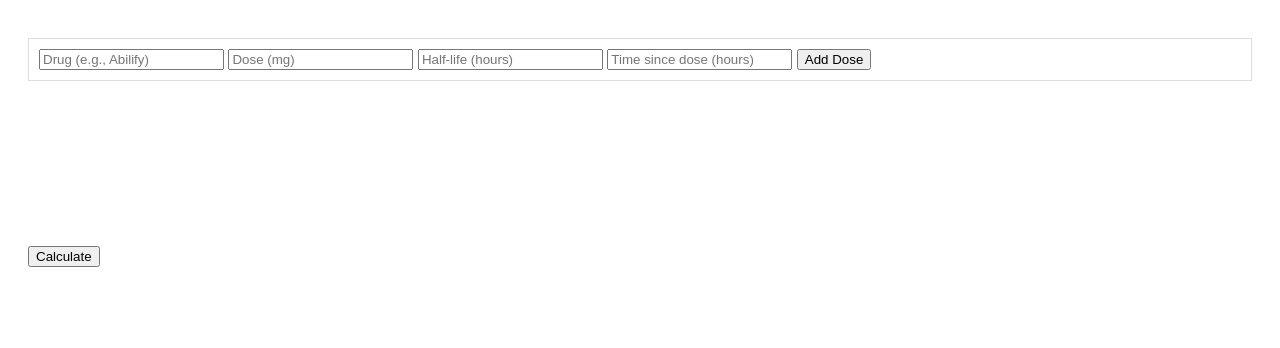
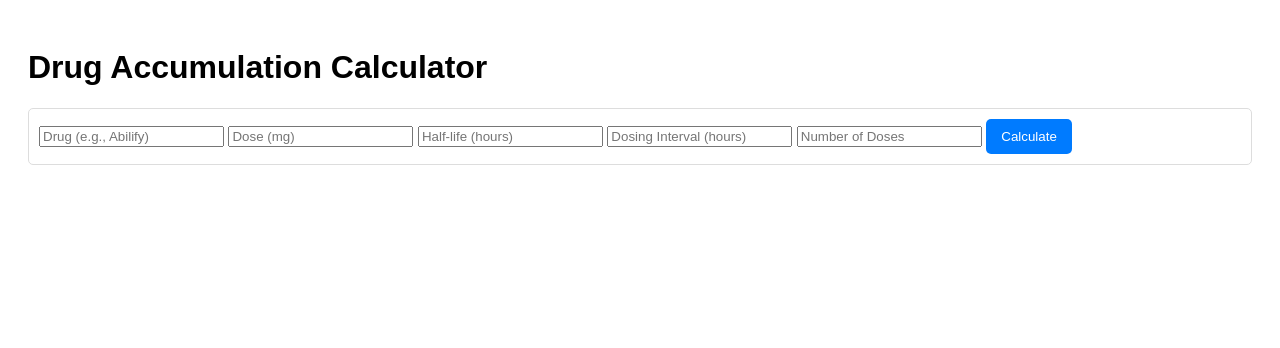
Before and after one commit to llDarkShine/llDarkShine.github.io, a plain HTML site: page index.html in a window 1280 px wide. Drawn offline with nearby package versions, Linux system fonts and the light colour scheme.

Commit message:
Add files via upload

```diff
--- a/index.html
+++ b/index.html
@@ -1,75 +1,82 @@
 <!DOCTYPE html>
 <html>
 <head>
-  <title>Drug Half-Life Calculator</title>
+  <title>Drug Accumulation Calculator</title>
   <script src="https://cdn.jsdelivr.net/npm/chart.js"></script>
   <style>
-    body { font-family: Arial; padding: 20px; }
-    .dose-input { margin: 10px 0; padding: 10px; border: 1px solid #ddd; }
+    body { font-family: Arial, sans-serif; padding: 20px; }
+    .dose-input { margin: 10px 0; padding: 10px; border: 1px solid #ddd; border-radius: 5px; }
+    #doseList { margin: 20px 0; }
     #chart { margin-top: 20px; }
+    button { padding: 10px 15px; background: #007bff; color: white; border: none; border-radius: 5px; cursor: pointer; }
+    button:hover { background: #0056b3; }
   </style>
 </head>
 <body>
+  <h1>Drug Accumulation Calculator</h1>
   <div class="dose-input">
     <input type="text" id="drug" placeholder="Drug (e.g., Abilify)">
     <input type="number" id="dose" placeholder="Dose (mg)" step="0.1">
     <input type="number" id="halfLife" placeholder="Half-life (hours)">
-    <input type="number" id="timeSinceDose" placeholder="Time since dose (hours)">
-    <button onclick="addDose()">Add Dose</button>
+    <input type="number" id="interval" placeholder="Dosing Interval (hours)">
+    <input type="number" id="numDoses" placeholder="Number of Doses">
+    <button onclick="calculate()">Calculate</button>
   </div>
 
-  <div id="doseList"></div>
-  <button onclick="calculate()">Calculate</button>
   <canvas id="chart"></canvas>
 
   <script>
-    let doses = [];
     let chart = null;
 
-    function addDose() {
+    // Calculate and plot the drug concentration over time
+    function calculate() {
       const drug = document.getElementById('drug').value;
       const dose = parseFloat(document.getElementById('dose').value);
       const halfLife = parseFloat(document.getElementById('halfLife').value);
-      const timeSinceDose = parseFloat(document.getElementById('timeSinceDose').value);
+      const interval = parseFloat(document.getElementById('interval').value);
+      const numDoses = parseInt(document.getElementById('numDoses').value);
 
-      doses.push({ drug, dose, halfLife, timeSinceDose });
-      updateDoseList();
-    }
+      if (!drug || isNaN(dose) || isNaN(halfLife) || isNaN(interval) || isNaN(numDoses)) {
+        alert("Please fill in all fields correctly.");
+        return;
+      }
 
-    function calculate() {
-      const timePoints = Array.from({ length: 168 }, (_, i) => i); // 7 days
-      const concentrations = timePoints.map(t =>
-        doses.reduce((sum, dose) => {
-          const totalTime = dose.timeSinceDose + t;
-          return totalTime >= 0 ?
-            sum + dose.dose * Math.pow(0.5, totalTime / dose.halfLife) :
-            sum;
-        }, 0)
-      );
+      const eliminationConstant = Math.log(2) / halfLife; // k = ln(2) / t½
+      const timePoints = Array.from({ length: interval * numDoses }, (_, i) => i); // Time points in hours
+      const concentrations = new Array(timePoints.length).fill(0);
 
+      // Simulate each dose and its contribution to the concentration over time
+      for (let doseNum = 0; doseNum < numDoses; doseNum++) {
+        const doseTime = doseNum * interval; // Time when this dose is administered
+        for (let t = 0; t < timePoints.length; t++) {
+          if (timePoints[t] >= doseTime) {
+            const timeSinceDose = timePoints[t] - doseTime;
+            concentrations[t] += dose * Math.exp(-eliminationConstant * timeSinceDose);
+          }
+        }
+      }
+
+      // Plot the results
       if (chart) chart.destroy();
-      chart = new Chart(document.getElementById('chart'), {
+      const ctx = document.getElementById('chart').getContext('2d');
+      chart = new Chart(ctx, {
         type: 'line',
         data: {
-          labels: timePoints.map(t => `${Math.floor(t/24)}d ${t%24}h`),
+          labels: timePoints.map(t => `${Math.floor(t / 24)}d ${t % 24}h`),
           datasets: [{
-            label: 'Total Drug Concentration (mg)',
+            label: `${drug} Concentration (mg)`,
             data: concentrations,
-            borderColor: 'rgb(75, 192, 192)'
+            borderColor: 'rgb(75, 192, 192)',
+            fill: false
           }]
+        },
+        options: {
+          scales: {
+            x: { title: { display: true, text: 'Time' } },
+            y: { title: { display: true, text: 'Concentration (mg)' } }
+          }
         }
       });
-    }
-
-    function updateDoseList() {
-      document.getElementById('doseList').innerHTML = doses
-        .map((dose, i) => `
-          <div>Dose ${i+1}:
-            ${dose.drug} ${dose.dose}mg,
-            t½=${dose.halfLife}h,
-            taken ${dose.timeSinceDose}h ago
-          </div>
-        `).join('');
     }
   </script>
 </body>
```
